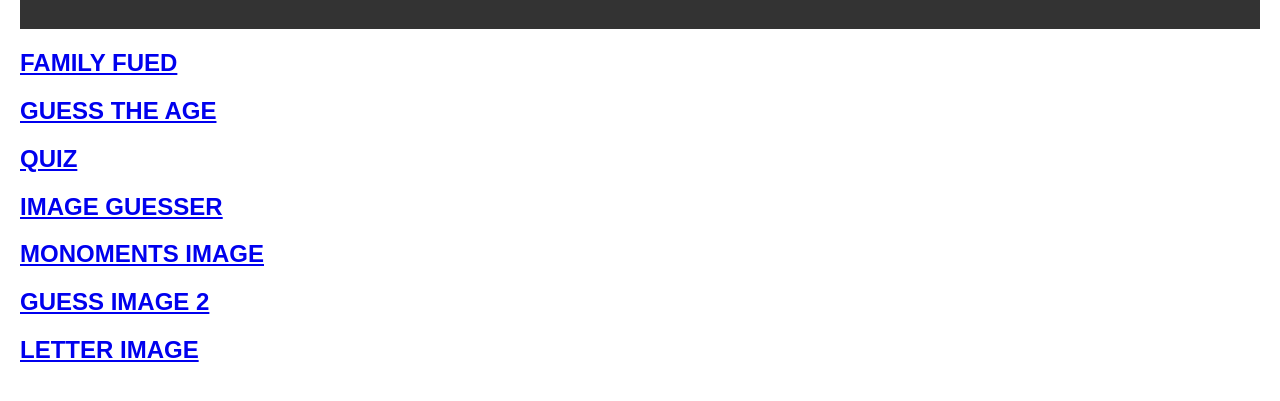
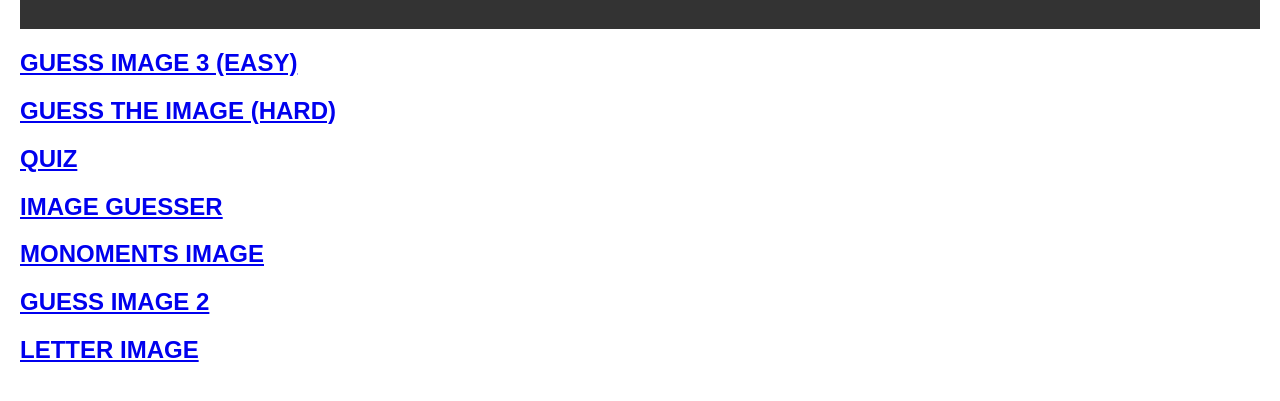
Before and after one commit to CodeZaki001/game, a plain HTML site: page index.html in a window 1280 px wide. Shown: the part 91-492 px from the top of the page. Drawn offline with Linux system fonts and the light colour scheme.

Commit message:
Update index.html

```diff
--- a/index.html
+++ b/index.html
@@ -35,8 +35,8 @@
    <header>
         <h1>WEBSITES</h1>
     </header>
-    <h2><a href='family_fued.html'>FAMILY FUED</a></h2>
-    <h2><a href='age.html'>GUESS THE AGE</a></h2>
+    <h2><a href='family_fued.html'>GUESS IMAGE 3 (EASY)</a></h2>
+    <h2><a href='age.html'>GUESS THE IMAGE (HARD)</a></h2>
     <h2><a href='questions'>QUIZ</a></h2>
     <h2><a href='guess_image.html'>IMAGE GUESSER</a></h2>
     <h2><a href='monomunts.html'> MONOMENTS IMAGE</a></h2>
```
